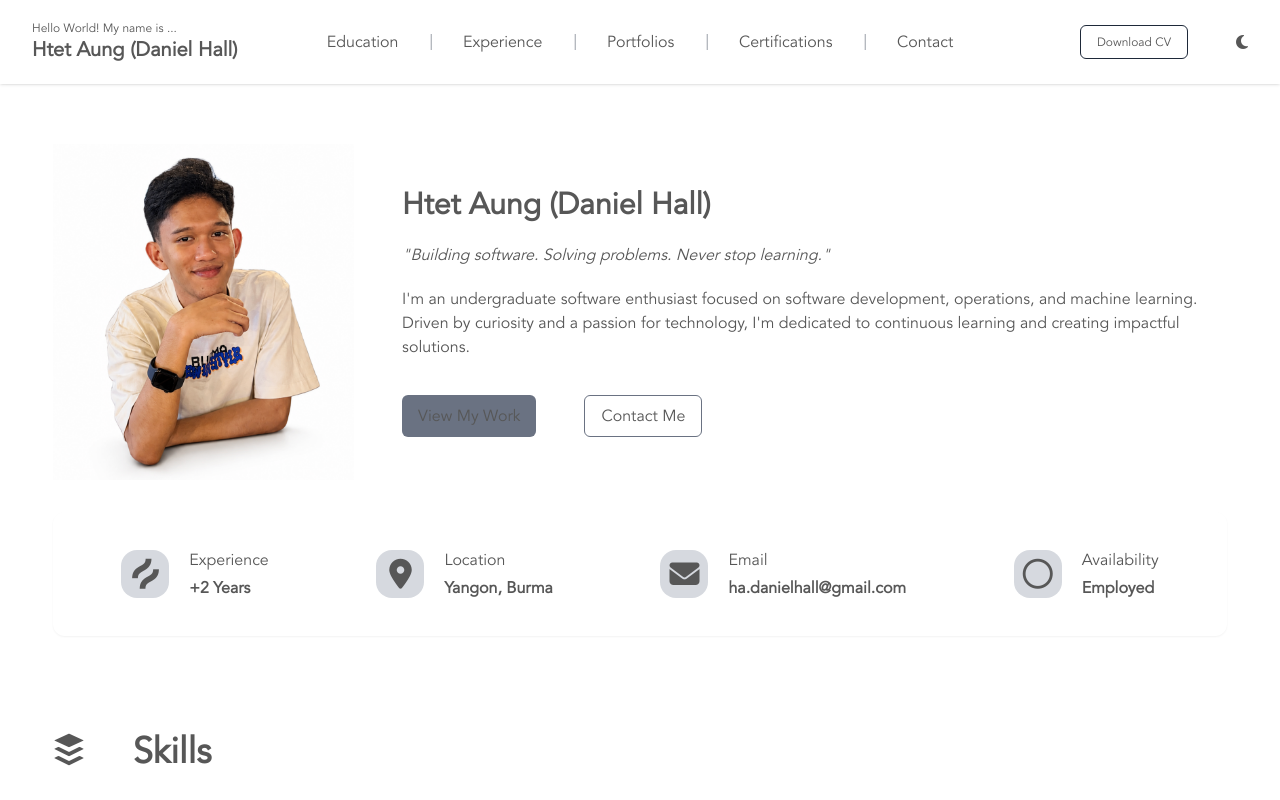
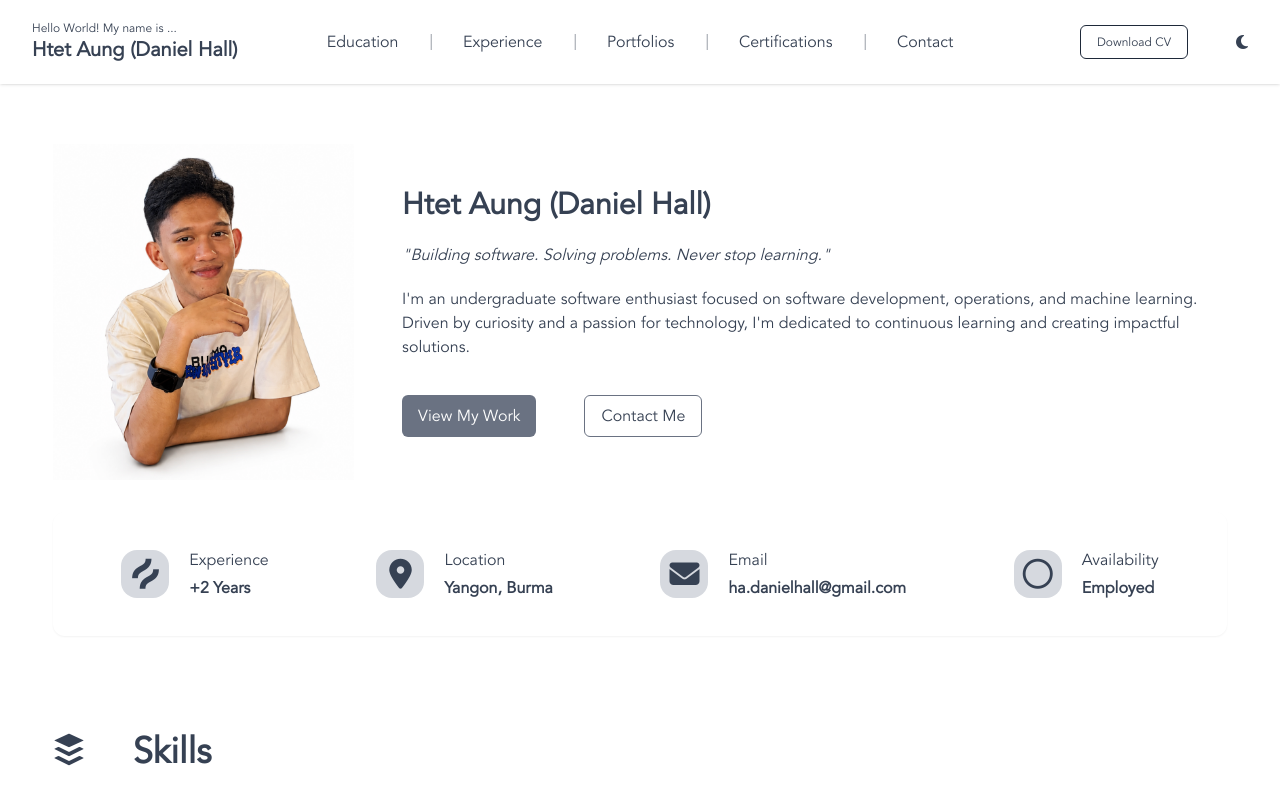
Before and after one commit to daniel-hall-ha/react-profile, a React (Vite) app: page / in a window 1280 px wide. Shown: the top 800 px of the page. Built offline with nearby package versions, Linux system fonts and the light colour scheme; some icons are missing.

Commit message:
Fixed font again

```diff
--- a/src/index.css
+++ b/src/index.css
@@ -13,5 +13,4 @@
 
 * {
   font-family: 'Avenir', sans-serif;
-  color: rgb(87, 87, 87);
 }
```
